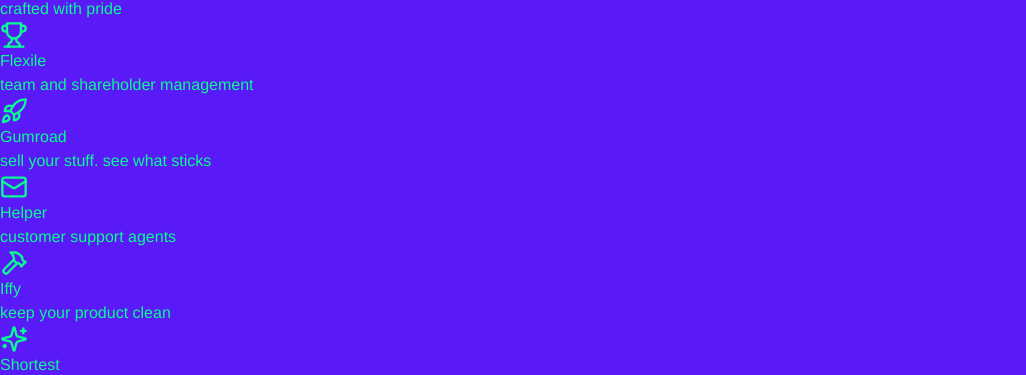
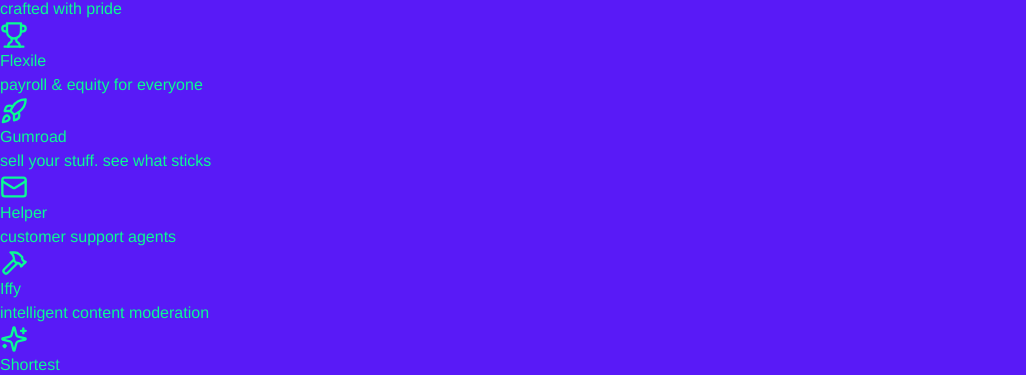
Before and after one commit to antiwork/antiwork, a Next.js app: page / in a window 1280 px wide. Shown: the part 170-545 px from the top of the page, without its empty margins (0-1026 px from the left). Built offline with nearby package versions, Linux system fonts and the light colour scheme.

Commit message:
Update product descriptions for Iffy and Flexile
Co-Authored-By: sahil.lavingia@gmail.com <sahil.lavingia@gmail.com>

```diff
--- a/components/page.tsx
+++ b/components/page.tsx
@@ -108,7 +108,7 @@ function PageContent() {
     {
       name: "Flexile",
       url: "https://Flexile.com",
-      description: "team and shareholder management",
+      description: "payroll & equity for everyone",
       icon: <Trophy size={28} className="text-current" />,
     },
     {
@@ -126,7 +126,7 @@ function PageContent() {
     {
       name: "Iffy",
       url: "https://Iffy.com",
-      description: "keep your product clean",
+      description: "intelligent content moderation",
       icon: <Hammer size={28} className="text-current" />,
     },
     {
@@ -326,7 +326,7 @@ function PageContent() {
               consider toil—whether it&apos;s{" "}
               <a
                 href="https://shortest.com"
-                className="hover:underline"
+                className="underline hover:no-underline"
                 title="Shortest: QA via natural language AI tests"
                 style={{ color: textColor }}
               >
@@ -335,8 +335,8 @@ function PageContent() {
               ,{" "}
               <a
                 href="https://Iffy.com"
-                className="hover:underline"
-                title="Iffy: keep your product clean"
+                className="underline hover:no-underline"
+                title="Iffy: intelligent content moderation"
                 style={{ color: textColor }}
               >
                 moderation
@@ -344,7 +344,7 @@ function PageContent() {
               ,{" "}
               <a
                 href="https://Helper.ai"
-                className="hover:underline"
+                className="underline hover:no-underline"
                 title="Helper: customer support agents"
                 style={{ color: textColor }}
               >
@@ -353,8 +353,8 @@ function PageContent() {
               , or{" "}
               <a
                 href="https://Flexile.com"
-                className="hover:underline"
-                title="Flexile: team and shareholder management"
+                className="underline hover:no-underline"
+                title="Flexile: payroll & equity for everyone"
                 style={{ color: textColor }}
               >
                 payroll
@@ -375,7 +375,7 @@ function PageContent() {
                     <h3 className="ml-2 text-sm font-bold sm:text-base lg:text-lg xl:text-xl">
                       <a
                         href={product.url}
-                        className="hover:underline"
+                        className="underline hover:no-underline"
                         style={{ color: textColor }}
                       >
                         {product.name}
```
